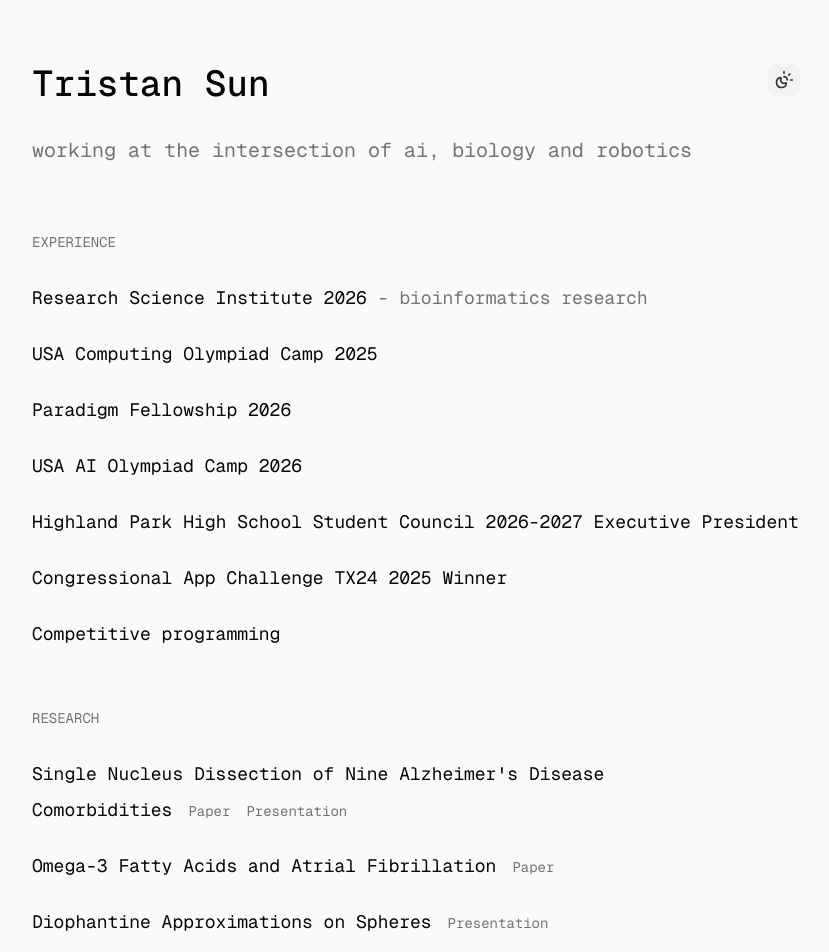
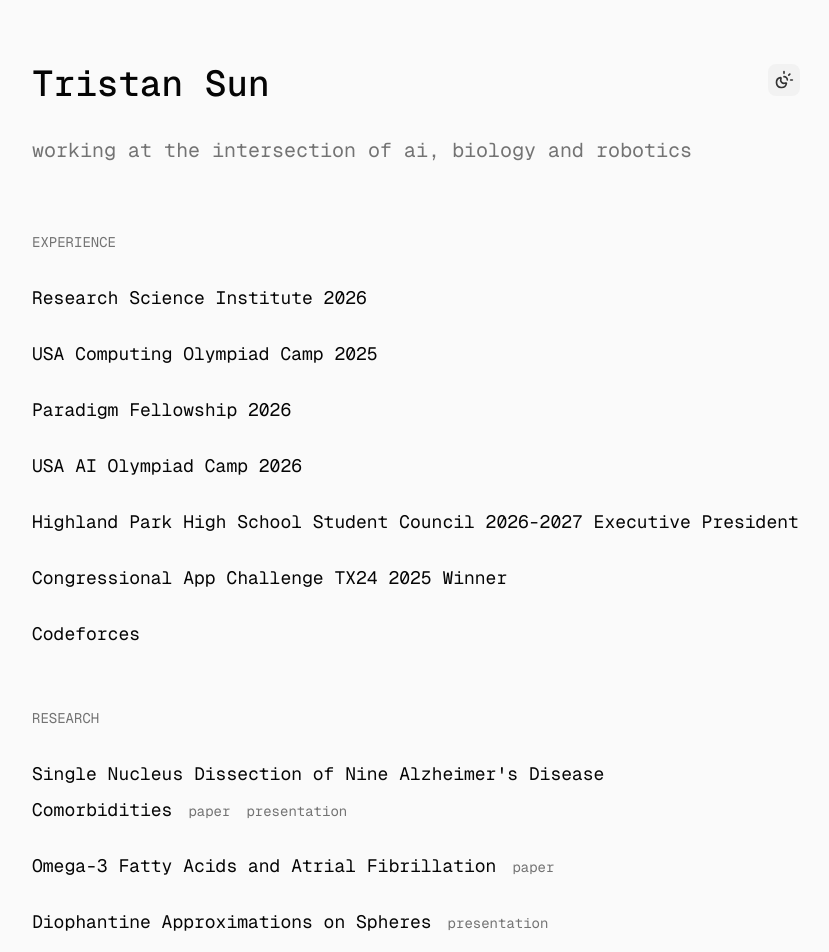
Before and after one commit to tristanssun/portfolio, a Next.js app: page / in a window 1280 px wide. Shown: the top 952 px of the page, without its empty margins (224-1053 px from the left). Built offline with nearby package versions, Linux system fonts and the light colour scheme.

Commit message:
Update portfolio labels and links

```diff
--- a/app/page.tsx
+++ b/app/page.tsx
@@ -15,8 +15,7 @@ const sections = [
     items: [
       {
         title: "Research Science Institute 2026",
-        detail: "bioinformatics research",
-        href: "https://youtu.be/-nFmaJTAXPs",
+        href: "https://youtu.be/iGZ4PARF2dc",
       },
       {
         title: "USA Computing Olympiad Camp 2025",
@@ -37,7 +36,7 @@ const sections = [
         href: "https://www.congressionalappchallenge.us/25-TX24/",
       },
       {
-        title: "Competitive programming",
+        title: "Codeforces",
         href: "https://codeforces.com/profile/tristansun",
       },
     ],
@@ -49,17 +48,17 @@ const sections = [
         title: "Single Nucleus Dissection of Nine Alzheimer's Disease Comorbidities",
         resources: [
           {
-            label: "Paper",
+            label: "paper",
             href: "/research/single-nucleus-alzheimers-comorbidities.pdf",
           },
-          { label: "Presentation", href: "https://youtu.be/-nFmaJTAXPs" },
+          { label: "presentation", href: "https://youtu.be/-nFmaJTAXPs" },
         ],
       },
       {
         title: "Omega-3 Fatty Acids and Atrial Fibrillation",
         resources: [
           {
-            label: "Paper",
+            label: "paper",
             href: "/research/omega-3-fatty-acids-atrial-fibrillation.pdf",
           },
         ],
@@ -68,7 +67,7 @@ const sections = [
         title: "Diophantine Approximations on Spheres",
         resources: [
           {
-            label: "Presentation",
+            label: "presentation",
             href: "/research/diophantine-approximations-on-spheres.pdf",
           },
         ],
@@ -94,7 +93,7 @@ const sections = [
       },
       {
         title: "Loungeware",
-        detail: "open-source game with 50+ contributors",
+        detail: "open-source videogame with 50+ contributors",
         href: "https://loungeware.games/",
       },
     ],
```
